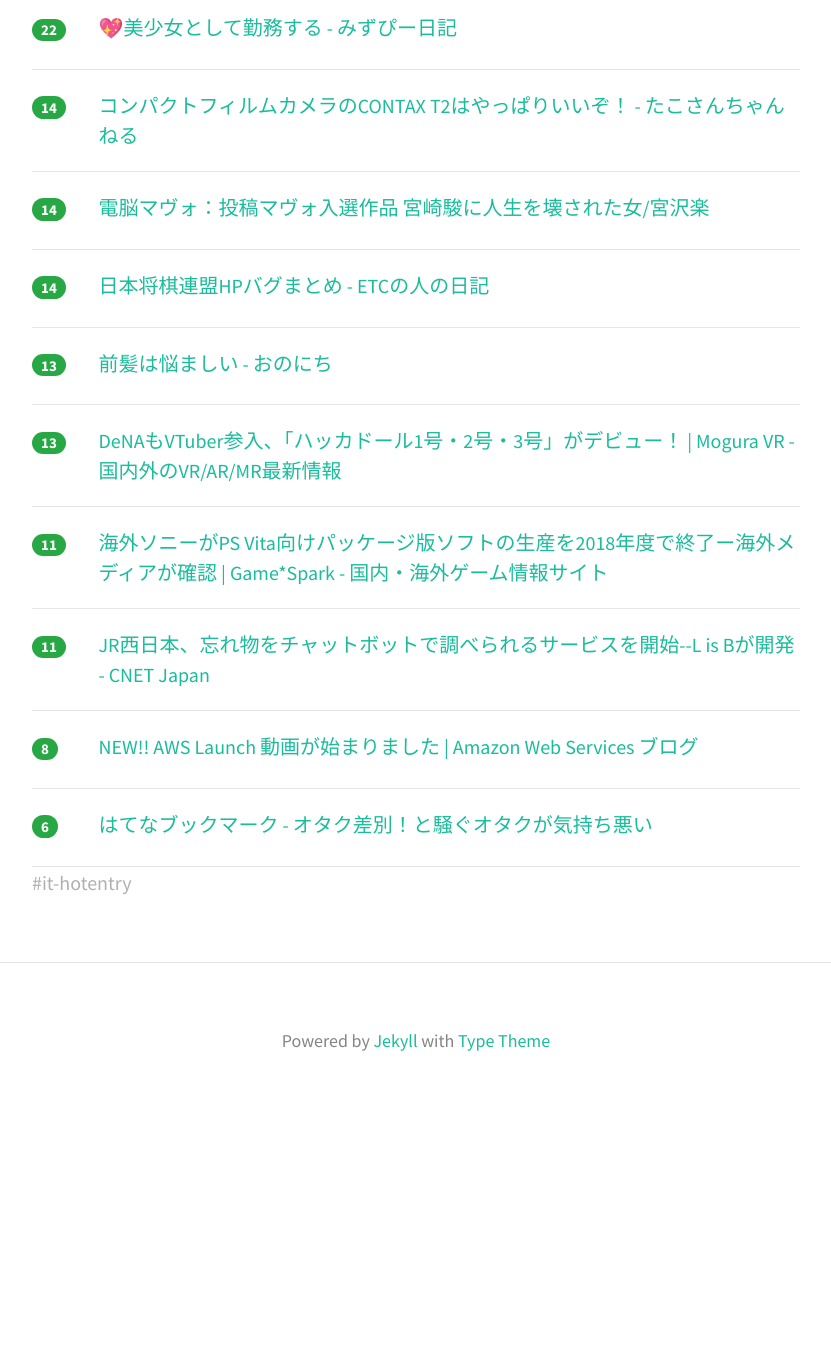
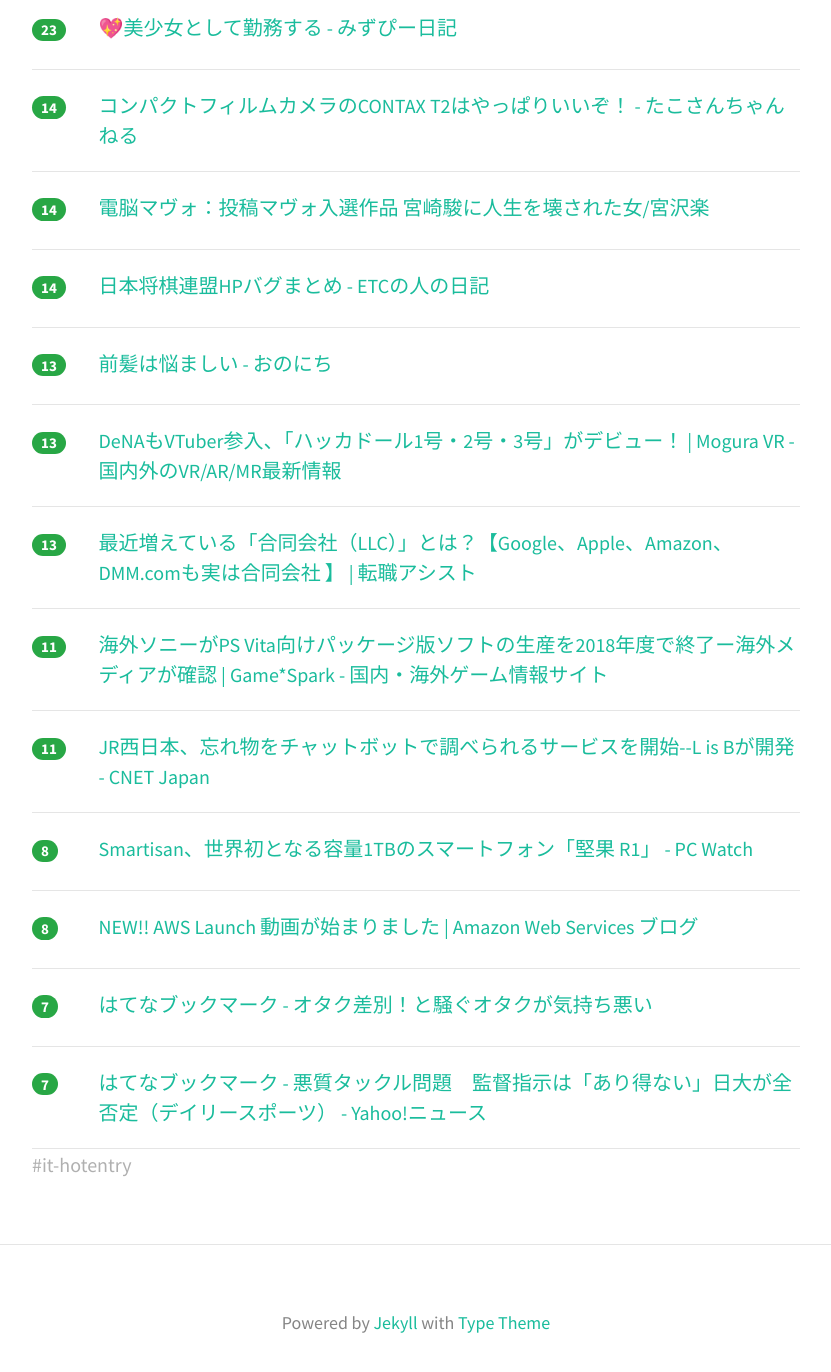
Before and after one commit to yatta47/hatena-matome-site, a Jekyll site: the page built from _posts/2018-05-17-hatena.md, in a window 1280 px wide and 1400 px high, scrolled down 639 px. Shown: the top 1372 px of the window, without its empty margins (224-1055 px from the left). Built offline with Jekyll 4.4.1, drawn with Linux system fonts in a browser that asks for light colours; nearby versions of some CDN libraries; before the commit the page ends 1757 px from its top, so only the background shows below that; some of the changed text lies outside the part shown.

Commit message:
Updated 2018-05-17

```diff
--- a/_posts/2018-05-17-hatena.md
+++ b/_posts/2018-05-17-hatena.md
@@ -1,13 +1,13 @@
 ---
 layout: post
 title:  "2018-05-17 はてぶIT"
-date:   2018-05-17 05:01:37
+date:   2018-05-17 06:00:41
 tags: [it-hotentry]
 ---
-13 件のデータあり
+16 件のデータあり
 
 <hr><div class="row">
-<div class="col-1"><span class="badge badge-pill badge-success h2">210</span></div>
+<div class="col-1"><span class="badge badge-pill badge-success h2">215</span></div>
 <div class="col-11"><a href='https://note.mu/fromdusktildawn/n/n81c77e2050aa' target='_blank'>今なら、サラリーマンがスタートアップに転職すれば、大儲けできる理由｜ふろむだ｜note</a></div>
 </div>
 <hr>
@@ -22,7 +22,7 @@ tags: [it-hotentry]
 </div>
 <hr>
 <div class="row">
-<div class="col-1"><span class="badge badge-pill badge-success h2">22</span></div>
+<div class="col-1"><span class="badge badge-pill badge-success h2">23</span></div>
 <div class="col-11"><a href='https://mzp.hatenablog.com/entry/2018/05/16/222303' target='_blank'>💖美少女として勤務する - みずぴー日記</a></div>
 </div>
 <hr>
@@ -52,6 +52,11 @@ tags: [it-hotentry]
 </div>
 <hr>
 <div class="row">
+<div class="col-1"><span class="badge badge-pill badge-success h2">13</span></div>
+<div class="col-11"><a href='https://tensyoku-assist.com/work/3112' target='_blank'>最近増えている「合同会社（LLC）」とは？【Google、Apple、Amazon、DMM.comも実は合同会社 】 | 転職アシスト</a></div>
+</div>
+<hr>
+<div class="row">
 <div class="col-1"><span class="badge badge-pill badge-success h2">11</span></div>
 <div class="col-11"><a href='https://www.gamespark.jp/article/2018/05/16/80805.html' target='_blank'>海外ソニーがPS Vita向けパッケージ版ソフトの生産を2018年度で終了ー海外メディアが確認 | Game*Spark - 国内・海外ゲーム情報サイト</a></div>
 </div>
@@ -63,11 +68,21 @@ tags: [it-hotentry]
 <hr>
 <div class="row">
 <div class="col-1"><span class="badge badge-pill badge-success h2">8</span></div>
+<div class="col-11"><a href='https://pc.watch.impress.co.jp/docs/news/1122173.html' target='_blank'>Smartisan、世界初となる容量1TBのスマートフォン「堅果 R1」 - PC Watch</a></div>
+</div>
+<hr>
+<div class="row">
+<div class="col-1"><span class="badge badge-pill badge-success h2">8</span></div>
 <div class="col-11"><a href='https://aws.amazon.com/jp/blogs/news/aws-launch-jp-20180516/' target='_blank'>NEW!! AWS Launch 動画が始まりました | Amazon Web Services ブログ</a></div>
 </div>
 <hr>
 <div class="row">
-<div class="col-1"><span class="badge badge-pill badge-success h2">6</span></div>
+<div class="col-1"><span class="badge badge-pill badge-success h2">7</span></div>
 <div class="col-11"><a href='http://b.hatena.ne.jp/entry/s/anond.hatelabo.jp/20180516084954' target='_blank'>はてなブックマーク - オタク差別！と騒ぐオタクが気持ち悪い</a></div>
 </div>
 <hr>
+<div class="row">
+<div class="col-1"><span class="badge badge-pill badge-success h2">7</span></div>
+<div class="col-11"><a href='http://b.hatena.ne.jp/entry/s/headlines.yahoo.co.jp/hl?a=20180516-00000097-dal-spo' target='_blank'>はてなブックマーク - 悪質タックル問題　監督指示は「あり得ない」日大が全否定（デイリースポーツ） - Yahoo!ニュース</a></div>
+</div>
+<hr>
```
